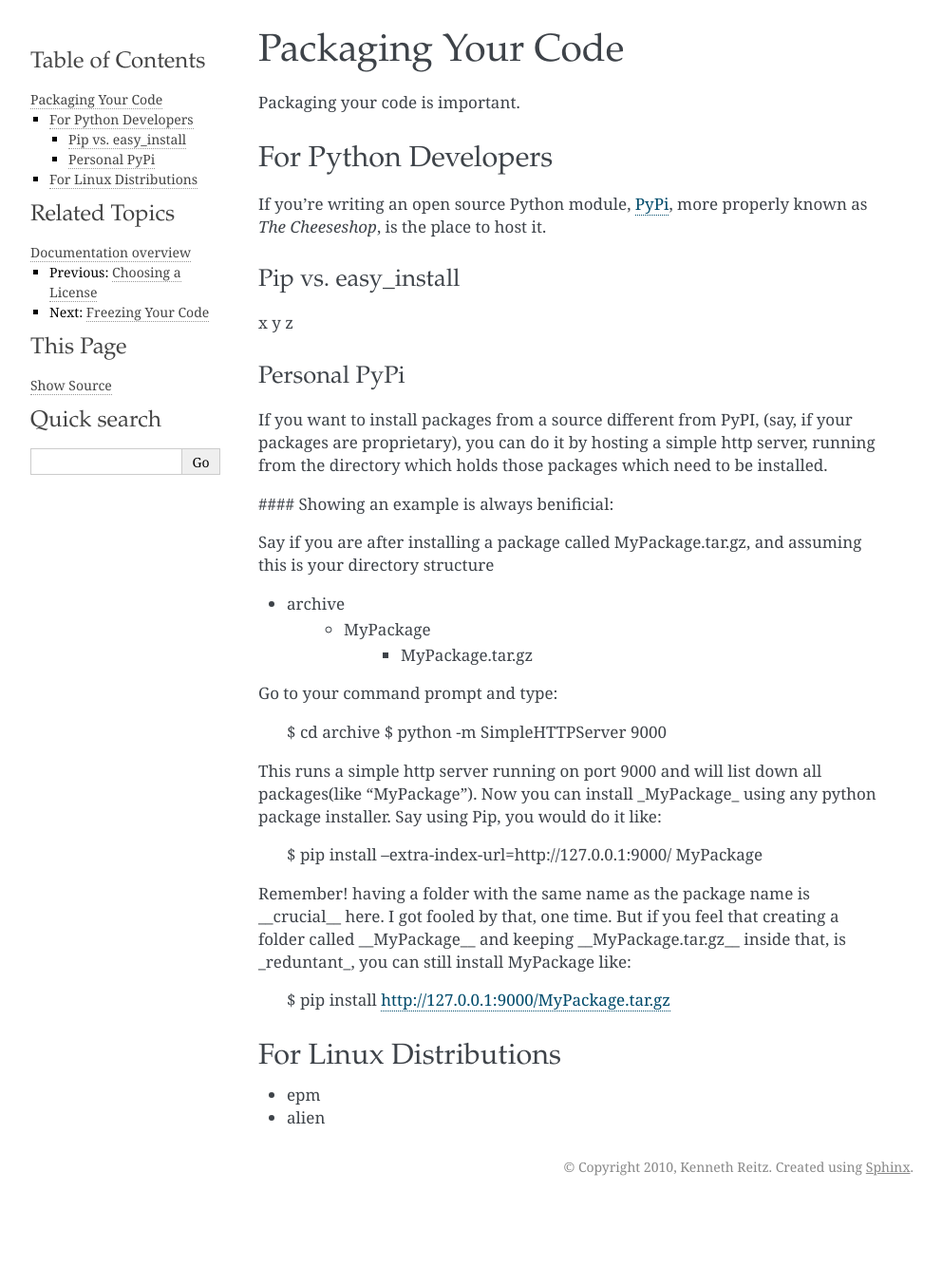
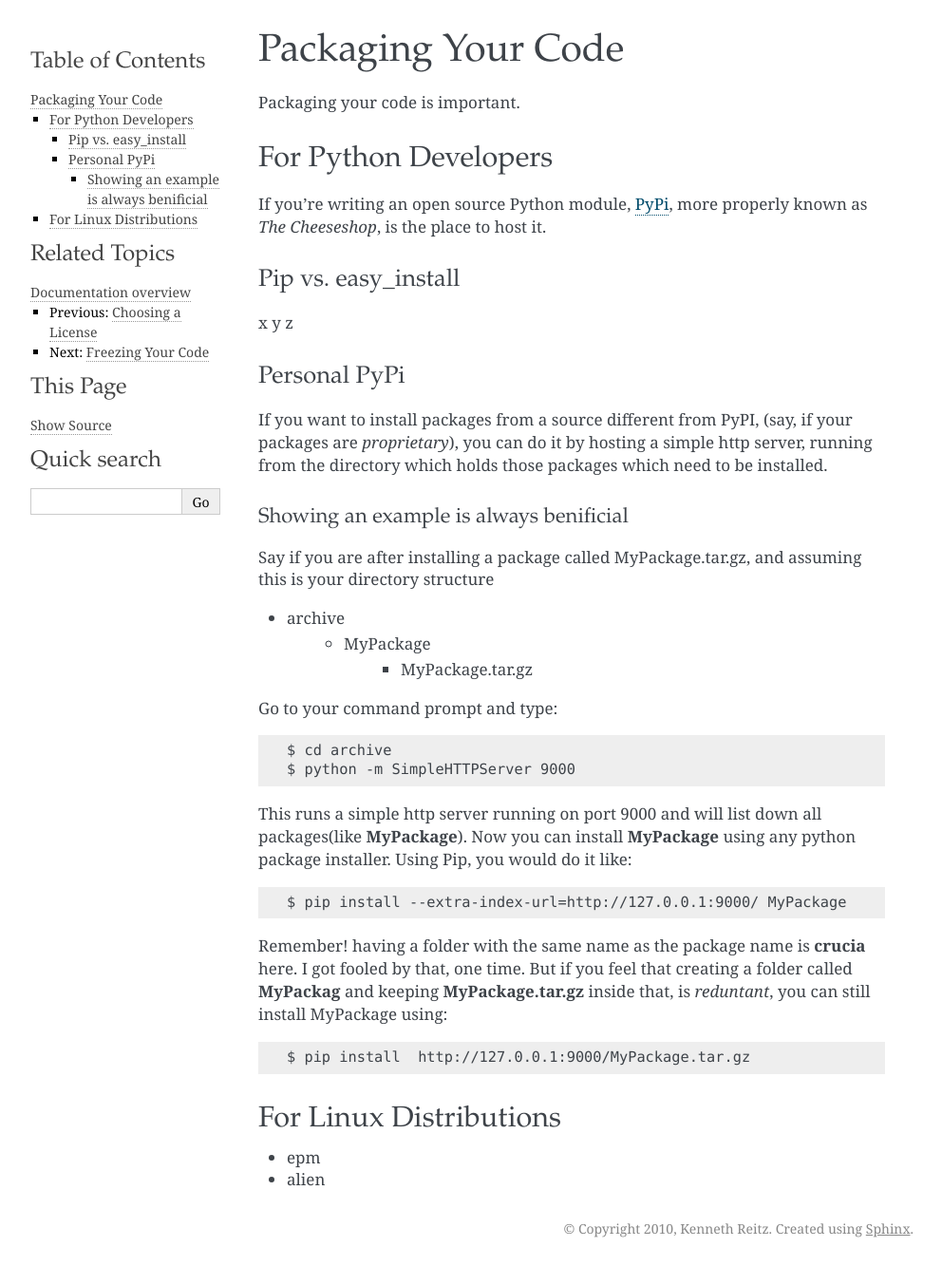
Before and after one commit to realpython/python-guide, a Sphinx documentation site: the page built from docs/shipping/packaging.rst, in a window 1280 px wide. Shown: the whole page at 95% size, without its empty margins (148-1140 px from the left). Built offline with Sphinx 7.4.7, drawn with Linux system fonts in a browser that asks for light colours; before the commit the page ends 1268 px from its top, so only the background shows below that.

Commit message:
Formatting

```diff
--- a/docs/shipping/packaging.rst
+++ b/docs/shipping/packaging.rst
@@ -21,33 +21,36 @@ Personal PyPi
 -------------
 
 If you want to install packages from a source different from PyPI, (say, if
-your packages are proprietary), you can do it by hosting a simple http server,
+your packages are *proprietary*), you can do it by hosting a simple http server,
 running from the directory which holds those packages which need to be installed.
 
-#### Showing an example is always benificial:
-
+--------------------------------------------
+Showing an example is always benificial
+--------------------------------------------
 
 Say if you are after installing a package called MyPackage.tar.gz,  and assuming this is your directory structure
 
 - archive
-    - MyPackage
-        - MyPackage.tar.gz
+   - MyPackage
+       - MyPackage.tar.gz
 
 Go to your command prompt and type:
+::
 
-    $ cd archive
-    $ python -m SimpleHTTPServer 9000
+$ cd archive
+$ python -m SimpleHTTPServer 9000
 
-This runs a simple http server running on port 9000 and will list down all packages(like "MyPackage"). Now you can install _MyPackage_ using any python package installer. Say using Pip, you would do it like:
+This runs a simple http server running on port 9000 and will list down all packages(like **MyPackage**). Now you can install **MyPackage** using any python package installer. Using Pip, you would do it like:
+::
 
-     $ pip install --extra-index-url=http://127.0.0.1:9000/ MyPackage
+$ pip install --extra-index-url=http://127.0.0.1:9000/ MyPackage
 
-Remember! having a folder with the same name as the package name is __crucial__ here.
+Remember! having a folder with the same name as the package name is **crucia** here.
 I got fooled by that, one time. But if you feel that creating a folder called
-__MyPackage__ and keeping __MyPackage.tar.gz__ inside that, is _reduntant_, you can still
-install MyPackage like:
+**MyPackag** and keeping **MyPackage.tar.gz** inside that, is *reduntant*, you can still install MyPackage using:
+::
 
-     $ pip install  http://127.0.0.1:9000/MyPackage.tar.gz
+$ pip install  http://127.0.0.1:9000/MyPackage.tar.gz
 
 
 For Linux Distributions
```
